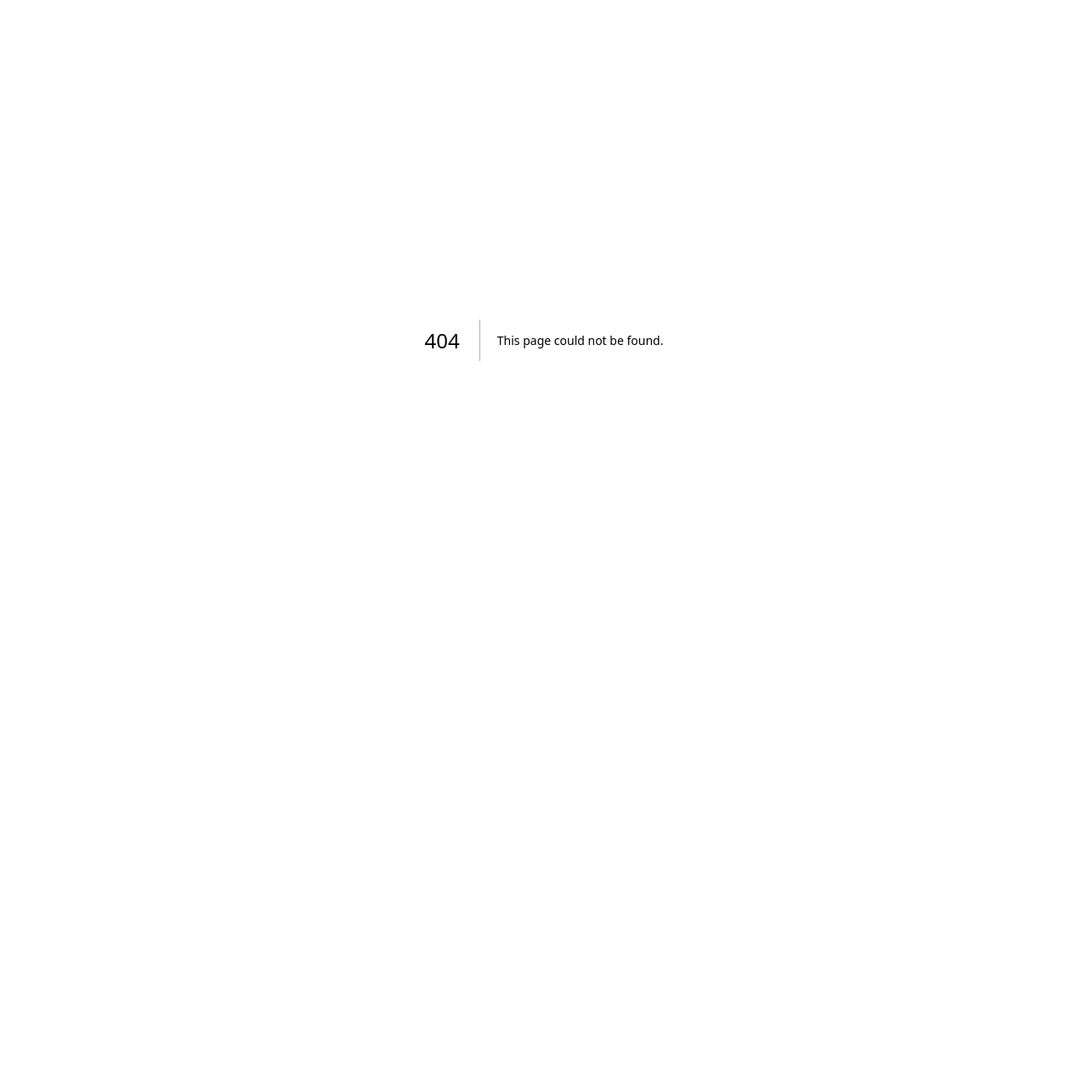
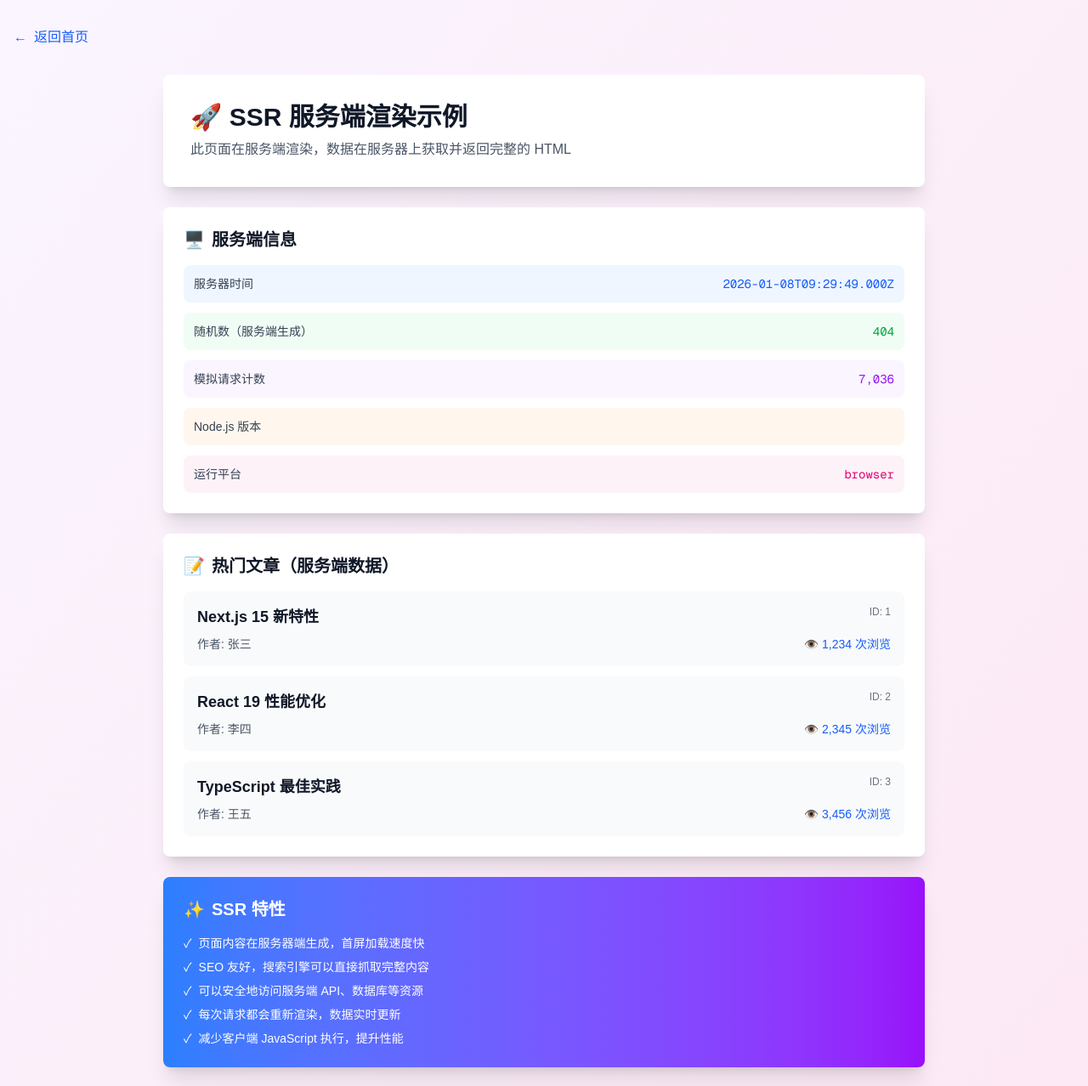
Before and after one commit to x-mountain/aiTools, a Next.js app: page /ssr-demo in a window 1280 px wide. Before the commit this address had no page. Shown: the top 1278 px of the page at 85% size. Before the commit the page ends 800 px from the top, so only its background shows below. Built offline with nearby package versions, Linux system fonts and the light colour scheme.

Commit message:
新增ssr示例

```diff
--- a/app/page.tsx
+++ b/app/page.tsx
@@ -19,6 +19,12 @@ export default function Home() {
       description: "测试 Vercel KV (Redis) 数据存储功能",
       href: "/redis-test",
       icon: "🗄️",
+    },
+    {
+      name: "SSR 示例",
+      description: "展示 Next.js 服务端渲染 (SSR) 特性",
+      href: "/ssr-demo",
+      icon: "🚀",
     },
   ];
 
--- /dev/null
+++ b/app/ssr-demo/page.tsx
@@ -0,0 +1,208 @@
+import Link from "next/link";
+
+// 模拟从数据库或 API 获取数据
+async function fetchServerData() {
+  // 模拟网络延迟
+  await new Promise((resolve) => setTimeout(resolve, 1000));
+
+  return {
+    serverTime: new Date().toISOString(),
+    randomNumber: Math.floor(Math.random() * 1000),
+    requestCount: Math.floor(Math.random() * 10000),
+    posts: [
+      { id: 1, title: "Next.js 15 新特性", author: "张三", views: 1234 },
+      { id: 2, title: "React 19 性能优化", author: "李四", views: 2345 },
+      { id: 3, title: "TypeScript 最佳实践", author: "王五", views: 3456 },
+    ],
+  };
+}
+
+// 服务端组件 - 默认就是 SSR
+export default async function SSRDemo() {
+  // 这段代码在服务端执行
+  const data = await fetchServerData();
+
+  // 可以在服务端安全地使用环境变量
+  const nodeVersion = process.version;
+  const platform = process.platform;
+
+  return (
+    <div className="min-h-screen bg-gradient-to-br from-purple-50 to-pink-100 dark:from-gray-900 dark:to-gray-800">
+      <div className="container mx-auto px-4 py-8">
+        <div className="mb-8">
+          <Link
+            href="/"
+            className="text-blue-600 dark:text-blue-400 hover:underline inline-flex items-center"
+          >
+            <span className="mr-2">←</span> 返回首页
+          </Link>
+        </div>
+
+        <div className="max-w-4xl mx-auto space-y-6">
+          {/* 页面标题 */}
+          <div className="bg-white dark:bg-gray-800 rounded-lg shadow-xl p-8">
+            <h1 className="text-3xl font-bold text-gray-900 dark:text-white mb-2">
+              🚀 SSR 服务端渲染示例
+            </h1>
+            <p className="text-gray-600 dark:text-gray-400">
+              此页面在服务端渲染，数据在服务器上获取并返回完整的 HTML
+            </p>
+          </div>
+
+          {/* 服务端信息 */}
+          <div className="bg-white dark:bg-gray-800 rounded-lg shadow-xl p-6">
+            <h2 className="text-xl font-bold text-gray-900 dark:text-white mb-4 flex items-center">
+              <span className="mr-2">🖥️</span> 服务端信息
+            </h2>
+            <div className="space-y-3">
+              <div className="flex justify-between items-center p-3 bg-blue-50 dark:bg-blue-900/20 rounded-lg">
+                <span className="text-sm font-medium text-gray-700 dark:text-gray-300">
+                  服务器时间
+                </span>
+                <span className="text-sm font-mono text-blue-600 dark:text-blue-400">
+                  {data.serverTime}
+                </span>
+              </div>
+              <div className="flex justify-between items-center p-3 bg-green-50 dark:bg-green-900/20 rounded-lg">
+                <span className="text-sm font-medium text-gray-700 dark:text-gray-300">
+                  随机数（服务端生成）
+                </span>
+                <span className="text-sm font-mono text-green-600 dark:text-green-400">
+                  {data.randomNumber}
+                </span>
+              </div>
+              <div className="flex justify-between items-center p-3 bg-purple-50 dark:bg-purple-900/20 rounded-lg">
+                <span className="text-sm font-medium text-gray-700 dark:text-gray-300">
+                  模拟请求计数
+                </span>
+                <span className="text-sm font-mono text-purple-600 dark:text-purple-400">
+                  {data.requestCount.toLocaleString()}
+                </span>
+              </div>
+              <div className="flex justify-between items-center p-3 bg-orange-50 dark:bg-orange-900/20 rounded-lg">
+                <span className="text-sm font-medium text-gray-700 dark:text-gray-300">
+                  Node.js 版本
+                </span>
+                <span className="text-sm font-mono text-orange-600 dark:text-orange-400">
+                  {nodeVersion}
+                </span>
+              </div>
+              <div className="flex justify-between items-center p-3 bg-pink-50 dark:bg-pink-900/20 rounded-lg">
+                <span className="text-sm font-medium text-gray-700 dark:text-gray-300">
+                  运行平台
+                </span>
+                <span className="text-sm font-mono text-pink-600 dark:text-pink-400">
+                  {platform}
+                </span>
+              </div>
+            </div>
+          </div>
+
+          {/* 文章列表 - 服务端获取的数据 */}
+          <div className="bg-white dark:bg-gray-800 rounded-lg shadow-xl p-6">
+            <h2 className="text-xl font-bold text-gray-900 dark:text-white mb-4 flex items-center">
+              <span className="mr-2">📝</span> 热门文章（服务端数据）
+            </h2>
+            <div className="space-y-3">
+              {data.posts.map((post) => (
+                <div
+                  key={post.id}
+                  className="p-4 bg-gray-50 dark:bg-gray-700 rounded-lg hover:shadow-md transition-shadow"
+                >
+                  <div className="flex justify-between items-start mb-2">
+                    <h3 className="text-lg font-semibold text-gray-900 dark:text-white">
+                      {post.title}
+                    </h3>
+                    <span className="text-xs text-gray-500 dark:text-gray-400">
+                      ID: {post.id}
+                    </span>
+                  </div>
+                  <div className="flex justify-between items-center">
+                    <span className="text-sm text-gray-600 dark:text-gray-400">
+                      作者: {post.author}
+                    </span>
+                    <span className="text-sm text-blue-600 dark:text-blue-400">
+                      👁️ {post.views.toLocaleString()} 次浏览
+                    </span>
+                  </div>
+                </div>
+              ))}
+            </div>
+          </div>
+
+          {/* SSR 特性说明 */}
+          <div className="bg-gradient-to-r from-blue-500 to-purple-600 rounded-lg shadow-xl p-6 text-white">
+            <h2 className="text-xl font-bold mb-4 flex items-center">
+              <span className="mr-2">✨</span> SSR 特性
+            </h2>
+            <ul className="space-y-2 text-sm">
+              <li className="flex items-start">
+                <span className="mr-2">✓</span>
+                <span>页面内容在服务器端生成，首屏加载速度快</span>
+              </li>
+              <li className="flex items-start">
+                <span className="mr-2">✓</span>
+                <span>SEO 友好，搜索引擎可以直接抓取完整内容</span>
+              </li>
+              <li className="flex items-start">
+                <span className="mr-2">✓</span>
+                <span>可以安全地访问服务端 API、数据库等资源</span>
+              </li>
+              <li className="flex items-start">
+                <span className="mr-2">✓</span>
+                <span>每次请求都会重新渲染，数据实时更新</span>
+              </li>
+              <li className="flex items-start">
+                <span className="mr-2">✓</span>
+                <span>减少客户端 JavaScript 执行，提升性能</span>
+              </li>
+            </ul>
+          </div>
+
+          {/* 技术说明 */}
+          <div className="bg-yellow-50 dark:bg-yellow-900/20 rounded-lg border border-yellow-200 dark:border-yellow-800 p-6">
+            <h3 className="text-sm font-semibold text-yellow-800 dark:text-yellow-300 mb-3">
+              🔍 技术实现说明
+            </h3>
+            <div className="text-xs text-yellow-700 dark:text-yellow-400 space-y-2">
+              <p>
+                <strong>1. 默认 SSR：</strong> Next.js App Router 中，所有组件默认在服务端渲染
+              </p>
+              <p>
+                <strong>2. async/await：</strong> 服务端组件可以直接使用 async 函数获取数据
+              </p>
+              <p>
+                <strong>3. 动态渲染：</strong> 页面每次请求都会重新渲染，刷新页面可看到数据更新
+              </p>
+              <p>
+                <strong>4. 服务端专属：</strong> 可以使用 process、fs 等 Node.js API
+              </p>
+              <p>
+                <strong>5. 查看源码：</strong> 右键"查看网页源代码"可看到完整的 HTML 内容
+              </p>
+            </div>
+          </div>
+
+          {/* 测试提示 */}
+          <div className="bg-green-50 dark:bg-green-900/20 rounded-lg border border-green-200 dark:border-green-800 p-6">
+            <h3 className="text-sm font-semibold text-green-800 dark:text-green-300 mb-3">
+              🧪 测试 SSR 效果
+            </h3>
+            <ul className="text-xs text-green-700 dark:text-green-400 space-y-2 list-disc list-inside">
+              <li>刷新页面（F5），观察服务器时间和随机数会变化</li>
+              <li>右键"查看网页源代码"，可以看到完整的数据已经在 HTML 中</li>
+              <li>禁用 JavaScript 后页面仍然可以正常显示（内容已预渲染）</li>
+              <li>打开 Network 面板，可以看到 HTML 文档包含完整内容</li>
+            </ul>
+          </div>
+        </div>
+      </div>
+    </div>
+  );
+}
+
+// 可选：配置页面元数据（也在服务端生成）
+export const metadata = {
+  title: "SSR 示例 - 服务端渲染",
+  description: "展示 Next.js App Router 的服务端渲染特性",
+};
```
